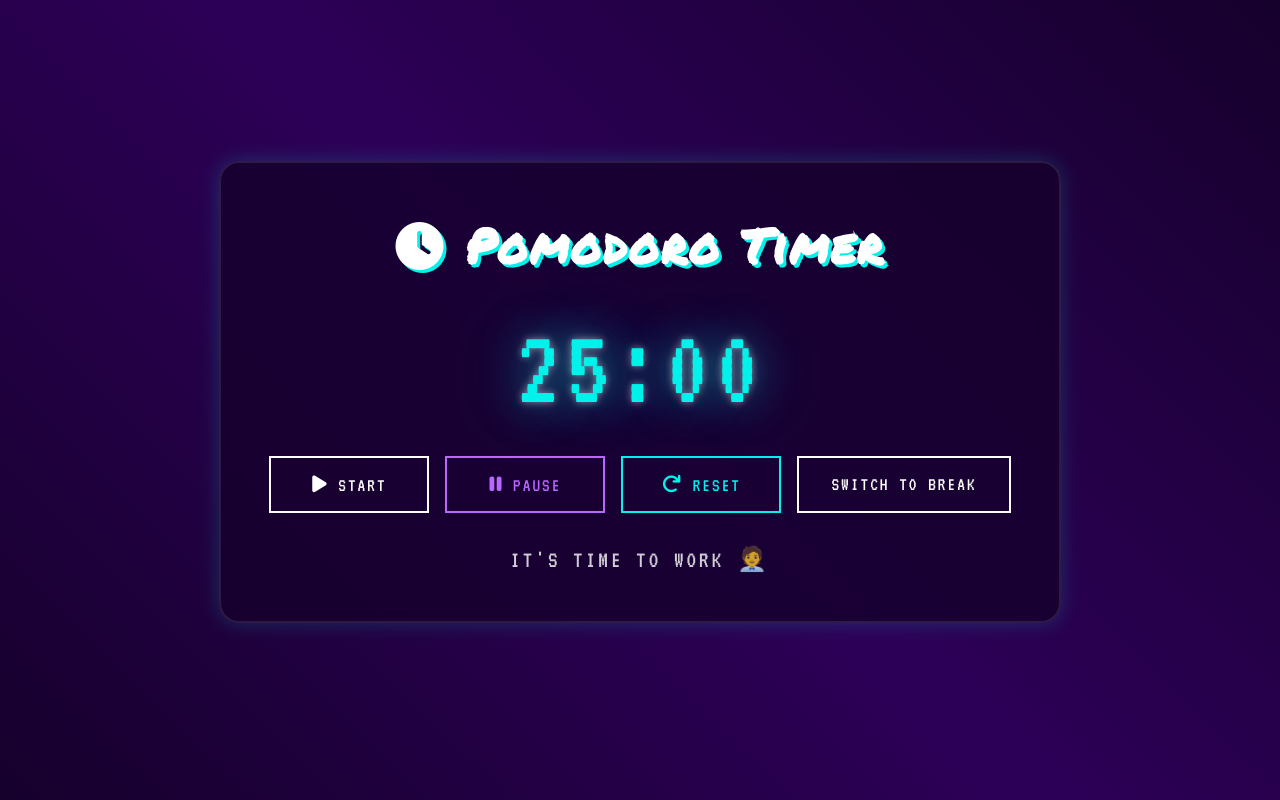
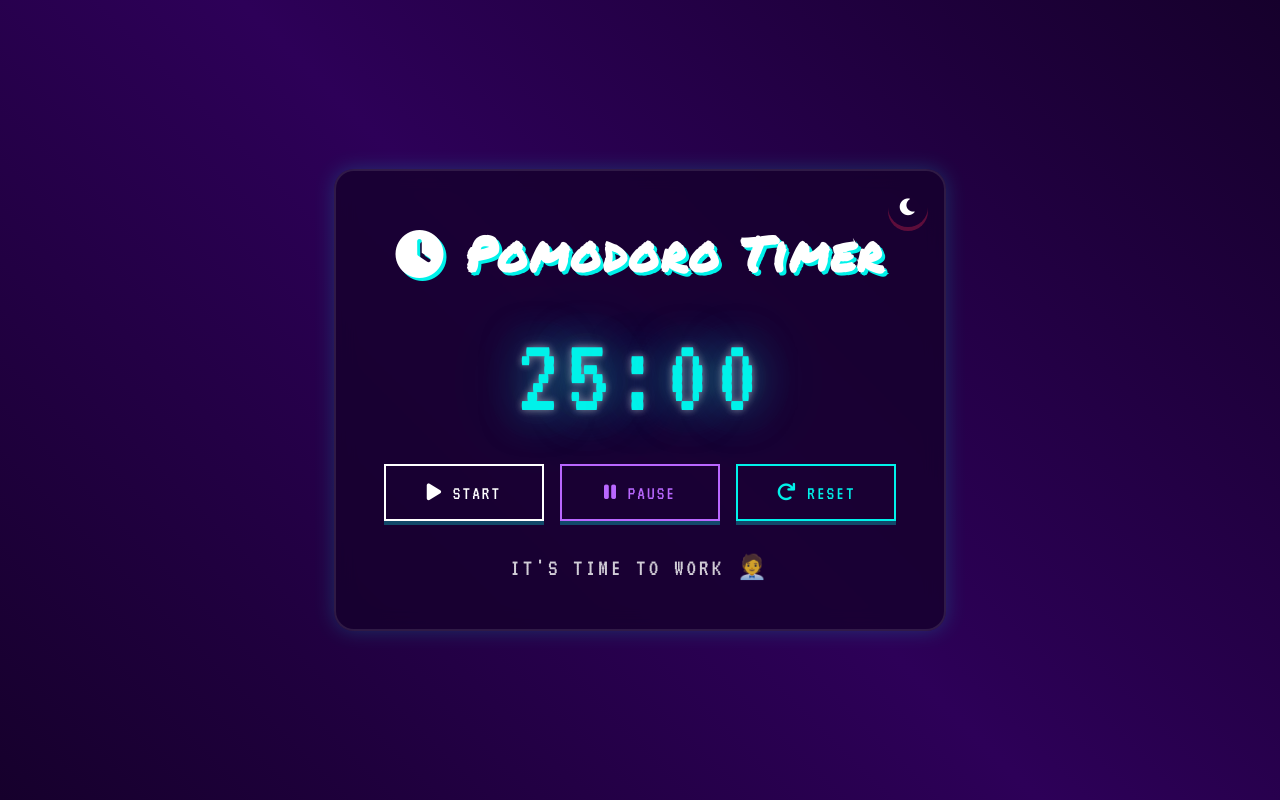
Before and after one commit to mb2514/Milo-pomodoro, a plain HTML site: page index.html in a window 1280 px wide. Drawn offline with Linux system fonts and the light colour scheme.

Commit message:
animation & button improvements

```diff
--- a/index.html
+++ b/index.html
@@ -9,6 +9,7 @@
 </head>
 <body>
     <div class="container">
+        <button id="toggle-mode" class="mode-toggle"><i class="fas fa-exchange-alt"></i></button>
         <h1><i class="fas fa-clock"></i> Pomodoro Timer</h1>
         <div class="timer">
             <span id="minutes">25</span><span class="colon">:</span><span id="seconds">00</span>
@@ -17,7 +18,6 @@
             <button id="start"><i class="fas fa-play"></i> Start</button>
             <button id="pause"><i class="fas fa-pause"></i> Pause</button>
             <button id="reset"><i class="fas fa-redo"></i> Reset</button>
-            <button id="toggle-mode"><i class="fas fa-exchange-alt"></i> Switch to Break</button>
         </div>
         <div class="mode">
             <p id="mode-text">Work Time</p>
--- a/script.js
+++ b/script.js
@@ -24,8 +24,8 @@ function updateDisplay() {
 function switchMode() {
     isWorkTime = !isWorkTime;
     timeLeft = isWorkTime ? WORK_TIME : BREAK_TIME;
-    modeText.textContent = isWorkTime ? "It's time to work 🧑‍💼" : 'Break Time';
-    toggleButton.textContent = isWorkTime ? 'Switch to Break' : 'Switch to Work';
+    modeText.textContent = isWorkTime ? "It's time to work 🧑‍💼" : "It's time for a break 🧘";
+    toggleButton.innerHTML = isWorkTime ? '<i class="fas fa-moon"></i>' : '<i class="fas fa-sun"></i>';
     updateDisplay();
 }
 
@@ -61,7 +61,7 @@ function resetTimer() {
     isWorkTime = true;
     timeLeft = WORK_TIME;
     modeText.textContent = "It's time to work 🧑‍💼";
-    toggleButton.textContent = 'Switch to Break';
+    toggleButton.innerHTML = '<i class="fas fa-moon"></i>';
     updateDisplay();
 }
 
--- a/styles.css
+++ b/styles.css
@@ -64,7 +64,6 @@ body::before {
     box-shadow: 0 0 20px rgba(0, 242, 234, 0.2);
     backdrop-filter: blur(10px);
     position: relative;
-    animation: containerPulse 4s infinite;
 }
 
 @keyframes containerPulse {
@@ -111,10 +110,12 @@ h1 {
     border-radius: 0;
     text-transform: uppercase;
     letter-spacing: 2px;
-    transition: all 0.3s ease;
+    transition: transform 0.1s cubic-bezier(0.4, 0, 0.2, 1), box-shadow 0.1s ease;
     position: relative;
     overflow: hidden;
     min-width: 160px;
+    transform: translateY(0) scale(1);
+    box-shadow: 0 4px 0 rgba(0, 242, 234, 0.3);
 }
 
 .controls button::before {
@@ -135,6 +136,11 @@ h1 {
 
 .controls button:hover::before {
     left: 100%;
+}
+
+.controls button:active {
+    transform: translateY(6px) scale(0.95);
+    box-shadow: 0 0 0 rgba(0, 242, 234, 0.3);
 }
 
 #start {
@@ -173,6 +179,37 @@ h1 {
     text-shadow: 2px 2px var(--primary-pink);
 }
 
+.mode-toggle {
+    position: absolute;
+    top: 1rem;
+    right: 1rem;
+    width: 40px;
+    height: 40px;
+    border-radius: 50%;
+    background: transparent;
+    border: 2px solid var(--primary-pink);
+    color: var(--primary-pink);
+    cursor: pointer;
+    display: flex;
+    align-items: center;
+    justify-content: center;
+    transition: transform 0.1s cubic-bezier(0.4, 0, 0.2, 1), box-shadow 0.1s ease;
+    font-size: 1.2rem;
+    transform: translateY(0) scale(1);
+    box-shadow: 0 4px 0 rgba(255, 45, 85, 0.3);
+}
+
+.mode-toggle:hover {
+    background: rgba(255, 45, 85, 0.1);
+    transform: rotate(180deg);
+    box-shadow: 0 0 10px rgba(255, 45, 85, 0.3);
+}
+
+.mode-toggle:active {
+    transform: translateY(6px) scale(0.85) rotate(180deg);
+    box-shadow: 0 0 0 rgba(255, 45, 85, 0.3);
+}
+
 @media (max-width: 600px) {
     .container {
         padding: 2rem;
```
